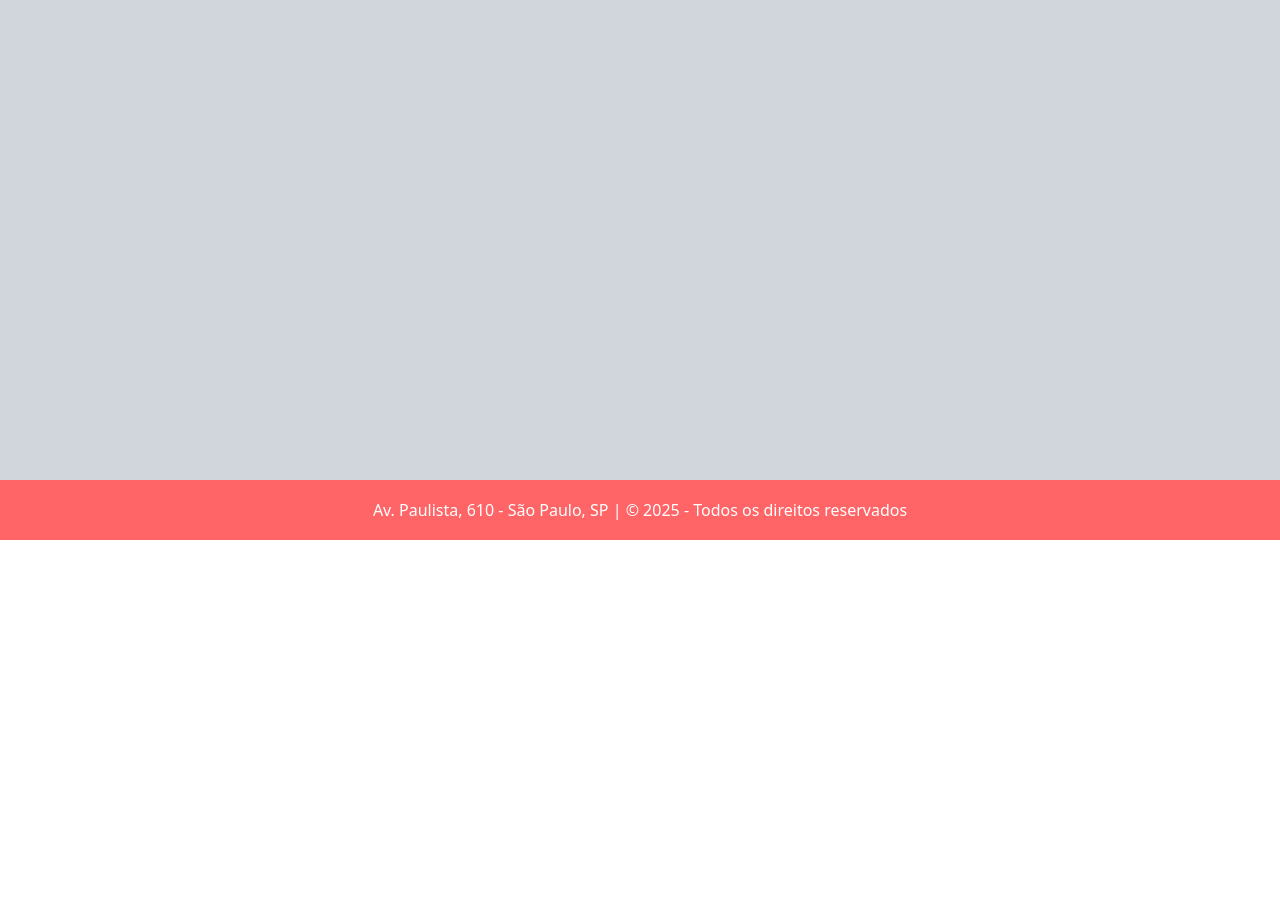
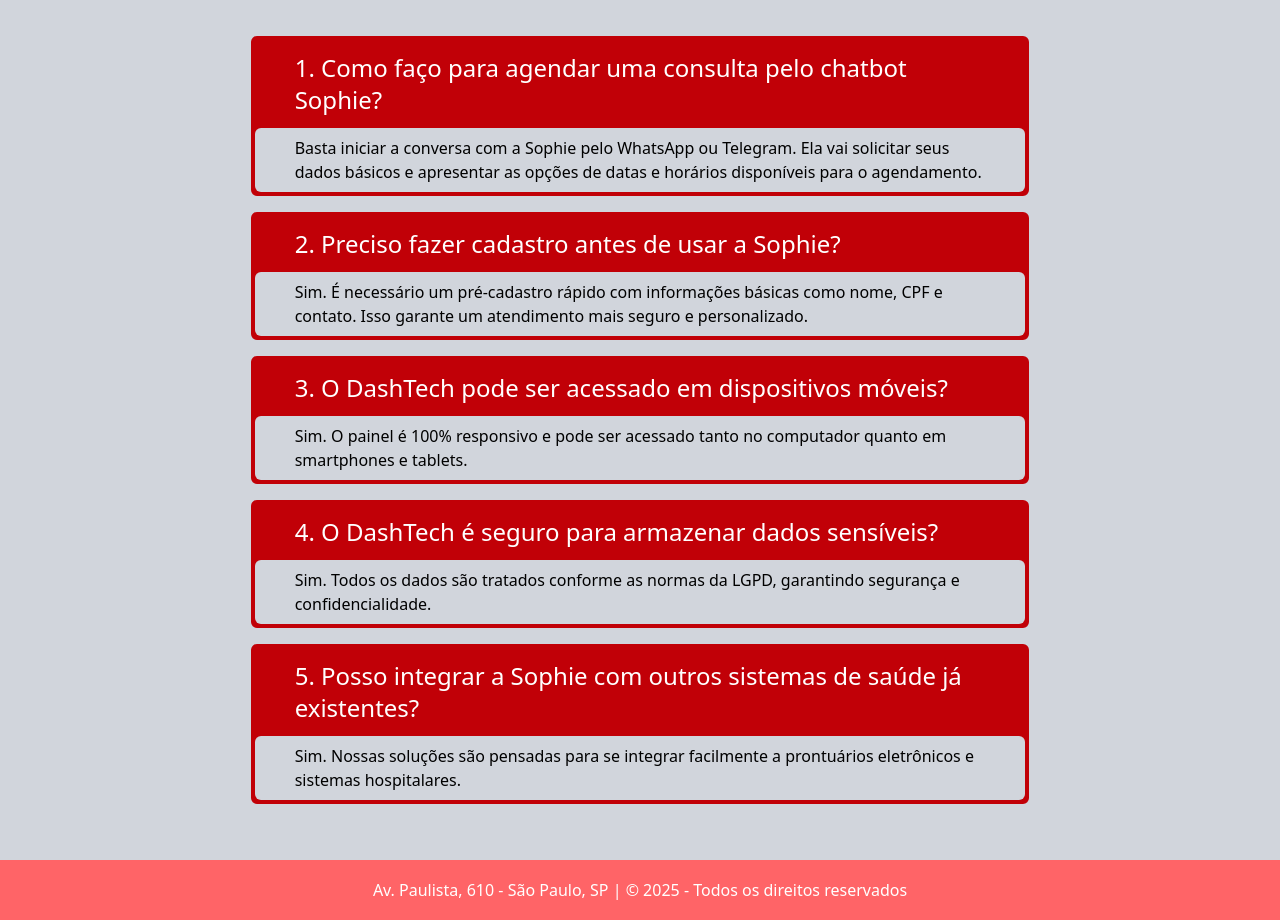
Before and after one commit to Eduardo-Locaspi/Eduardo-Locaspi-Challenge_Sprint-4_Front-End-Engineering, a React (Vite) app: page /faq in a window 1280 px wide. Shown: the part 260-1180 px from the top of the page. Before the commit the page ends 800 px from the top, so only its background shows below. Built offline with nearby package versions, Linux system fonts and the light colour scheme.

Commit message:
feat: v1 - Página de FAQ

```diff
--- a/src/routes/Faq/index.tsx
+++ b/src/routes/Faq/index.tsx
@@ -1,8 +1,53 @@
 export default function Faq(){
 
     return(
-        <div>
-            <h1>FAQ</h1>
-        </div>
+        <main className="p-10">
+            <div className="p-4  flex flex-col items-center gap-4">
+                <h1 className=" text-5xl p-10 underline">Perguntas Frequentes</h1>
+
+
+                <div className="bg-red-700  rounded-md w-8/12 border-red-700 border-4">
+                    <h2 className="text-2xl px-10 py-3 text-white">1. Como faço para agendar uma consulta pelo chatbot Sophie?</h2>
+
+                    <div className="bg-gray-300 w-full rounded-bl-md rounded-md ">
+                        <p className=" px-10 py-2">Basta iniciar a conversa com a Sophie pelo WhatsApp ou Telegram. Ela vai solicitar seus dados básicos e apresentar as opções de datas e horários disponíveis para o agendamento.</p>
+                    </div>
+
+                </div>
+
+                <div className="bg-red-700  rounded-md w-8/12 border-red-700 border-4">
+                    <h2 className="text-2xl px-10 py-3 text-white">2. Preciso fazer cadastro antes de usar a Sophie?</h2>
+
+                    <div className="bg-gray-300 w-full rounded-bl-md rounded-md ">
+                        <p className=" px-10 py-2">Sim. É necessário um pré-cadastro rápido com informações básicas como nome, CPF e contato. Isso garante um atendimento mais seguro e personalizado.</p>
+                    </div>
+                </div>
+
+                <div className="bg-red-700  rounded-md w-8/12 border-red-700 border-4">
+                    <h2 className="text-2xl px-10 py-3 text-white">3. O DashTech pode ser acessado em dispositivos móveis?</h2>
+
+                    <div className="bg-gray-300 w-full rounded-bl-md rounded-md ">
+                        <p className=" px-10 py-2">Sim. O painel é 100% responsivo e pode ser acessado tanto no computador quanto em smartphones e tablets.</p>
+                    </div>
+                </div>
+
+                <div className="bg-red-700  rounded-md w-8/12 border-red-700 border-4">
+                    <h2 className="text-2xl px-10 py-3 text-white">4. O DashTech é seguro para armazenar dados sensíveis?</h2>
+
+                    <div className="bg-gray-300 w-full rounded-bl-md rounded-md ">
+                        <p className=" px-10 py-2">Sim. Todos os dados são tratados conforme as normas da LGPD, garantindo segurança e confidencialidade.</p>
+                    </div>
+                </div>
+
+                <div className="bg-red-700  rounded-md w-8/12 border-red-700 border-4">
+                    <h2 className="text-2xl px-10 py-3 text-white">5. Posso integrar a Sophie com outros sistemas de saúde já existentes?</h2>
+
+                    <div className="bg-gray-300 w-full rounded-bl-md rounded-md ">
+                        <p className=" px-10 py-2">Sim. Nossas soluções são pensadas para se integrar facilmente a prontuários eletrônicos e sistemas hospitalares.</p>
+                    </div>
+                </div>
+
+            </div>
+        </main>
     )
 }
--- a/src/routes/Sobre/index.tsx
+++ b/src/routes/Sobre/index.tsx
@@ -3,8 +3,33 @@
 export default function Sobre(){
 
     return(
-        <div>
-            <h1>Sobre a Axcessibility</h1>
-        </div>
+        <main className="w-full ">
+            <div className="p-4 text-center">
+                <h1 className="text-5xl underline p-10">Sobre nós</h1>
+
+                <div className="p-4 flex"> {/*Paragrafo e imagem*/}
+
+                    <div className="w-6/12 text-[18px] text-gray-500 p-4"> {/*Separa os paragrafos*/ }
+
+                        <p className="p-1.5">Na <span className="text-black">AxcessTech</span>, acreditamos que a tecnologia é uma ponte poderosa para transformar a saúde e torná-la mais humana, acessível e eficiente. Nosso compromisso com a inovação em saúde vai além de criar soluções digitais: buscamos compreender as necessidades reais de pacientes, profissionais e instituições para desenvolver ferramentas que facilitem o cuidado, promovam autonomia e melhorem a experiência de todos no ecossistema da saúde.</p>
+                        <p className="p-1.5">Combinamos <span className="underline">inteligência artificial</span>, <span className="underline">análise de dados</span> e <span className="underline">design centrado no usuário</span> para entregar produtos como <span className="text-black">assistentes virtuais</span> e <span className="text-black">dashboards inteligentes</span>, sempre guiados pelo propósito de aproximar pessoas e tecnologia.</p>
+                        <p className="p-1.5">Na <span className="text-black">AxcessTech</span>, inovamos para cuidar, porque acreditamos que cada avanço tecnológico deve refletir em mais qualidade de vida e em uma saúde cada vez mais acessível para todos.</p>
+
+                    </div>
+
+                    <div className='max-w-6/12'>
+                        <img src={healthInovation} alt="" className='border-4 rounded-md border-red-700'/>
+                    </div>
+
+                </div>
+
+                <div className='p-4'>
+                    <a href="mailto:axcesstech.suporte@gmail.com" className='text-white bg-red-500 p-5 py-2.5 rounded-md'>Fale Conosco</a>
+                </div>
+
+
+            </div>
+
+        </main>
     )
 }
```
